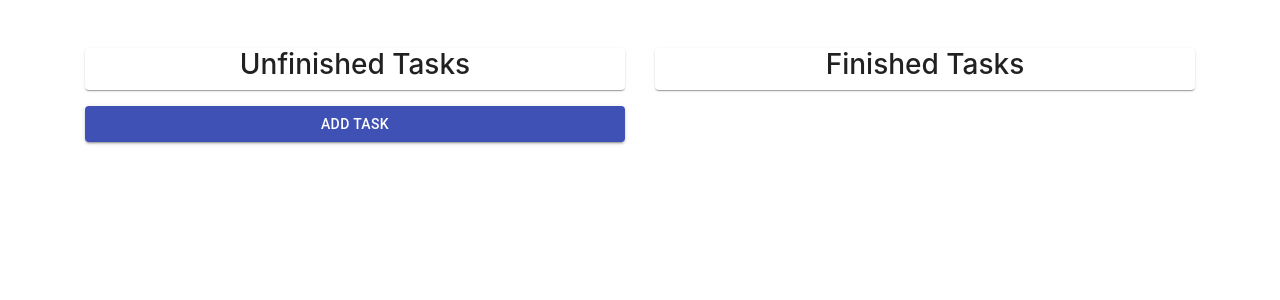
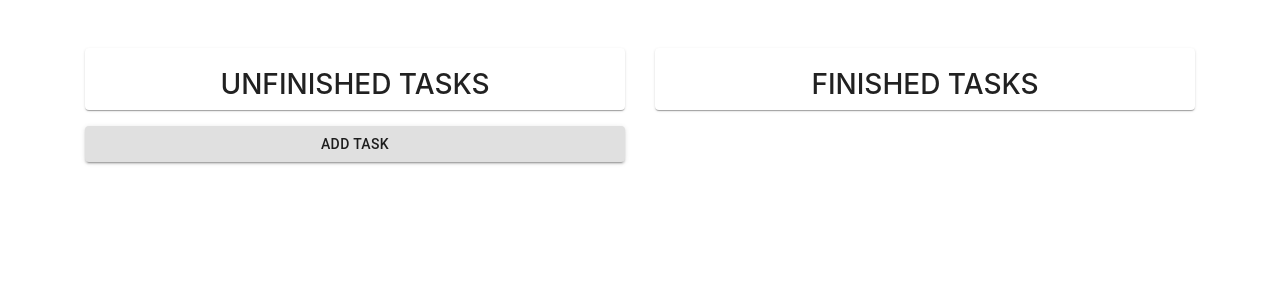
Before and after one commit to JannatJameel/ToDoList-Frontend, a React (Create React App) app: page / in a window 1280 px wide. Shown: the top 300 px of the page. Built offline with nearby package versions, Linux system fonts and the light colour scheme.

Commit message:
teeny tiny change

```diff
--- a/src/App.js
+++ b/src/App.js
@@ -1,16 +1,9 @@
 import { Route, Switch } from "react-router-dom";
-
 // Components
 import FinishedTasks from "./components/FinishedTasks";
 import UnFinishedTasks from "./components/UnFinishedTasks";
 import TaskForm from "./components/TaskForm";
 
-
-const style = {
-  root: {
-    backgroundColor: "grey",
-  },
-};
 
 function App() {
   return (
--- a/src/components/Buttons/AddButton.js
+++ b/src/components/Buttons/AddButton.js
@@ -3,8 +3,8 @@ import { Link } from "react-router-dom";
 
 const AddButton = () => {
   return (
-    <Link to="/form">
-      <Button variant="contained" color="primary" style={{width: "100%"}}>
+    <Link to="/form" style={{textDecoration: "none"}}>
+      <Button variant="contained" style={{width: "100%"}}>
         Add Task
       </Button>
     </Link>
--- a/src/components/Buttons/DeleteButton.js
+++ b/src/components/Buttons/DeleteButton.js
@@ -6,8 +6,6 @@ import { useDispatch } from "react-redux";
 
 const DeleteButton = ({taskId}) => {
     const dispatch = useDispatch();
-    console.log(taskId);
-
 
     return (
         <Button
--- a/src/components/Priority.js
+++ b/src/components/Buttons/Priority.js
@@ -1,4 +1,4 @@
-import { updateTask } from "../store/actions";
+import { updateTask } from "../../store/actions";
 import { useDispatch, useSelector } from "react-redux";
 import { useState } from "react";
 import Button from "@material-ui/core/Button";
--- a/src/components/FinishedTasks.js
+++ b/src/components/FinishedTasks.js
@@ -26,7 +26,7 @@ const FinishedTasks = () => {
 
   return (
     <TableContainer component={Paper} style={{topMargin: "50%"}}>
-      <h3 style={{textAlign: "center"}}>Finished Tasks</h3>
+      <h3 style={{textAlign: "center", marginTop: "20px"}}>FINISHED TASKS</h3>
       <Table className={classes.table} aria-label="simple table">
         <TableBody>{taskList}</TableBody>
       </Table>
--- a/src/components/Task.js
+++ b/src/components/Task.js
@@ -1,16 +1,13 @@
-import { useEffect } from "react";
 // Components
-import Priority from "./Priority";
+import Priority from "./Buttons/Priority";
 import DeleteButton from "./Buttons/DeleteButton";
 import CheckBox from "./Buttons/CheckBox";
-
 // Table
 import TableCell from "@material-ui/core/TableCell";
 import TableRow from "@material-ui/core/TableRow";
 
+
 const Task = ({ task }) => {
-
-  console.log(task.deadline);
   const days =
     (new Date(task.deadline).getTime() - new Date().getTime()) / 86400000;
   const time = (days % 1) * 24;
@@ -26,7 +23,7 @@ const Task = ({ task }) => {
         <CheckBox taskId={task.id} status={task.status} passed={passed}/>
       </TableCell>
       <TableCell>
-        {(days <= 0)? 0 : Math.ceil(days)} days remaining
+        due in {(days <= 0)? 0 : Math.ceil(days)} days
       </TableCell>
       <TableCell align="right">
         <DeleteButton taskId={task.id} passed={passed}/>
--- a/src/components/UnFinishedTasks.js
+++ b/src/components/UnFinishedTasks.js
@@ -21,10 +21,11 @@ const UnfinishedTasks = () => {
   const taskList = tasks
     .filter((task) => !task.status)
     .map((task) => <Task task={task} key={task.id} />);
+
   return (
     <>
     <TableContainer component={Paper}>
-      <h3 style={{textAlign: "center"}}>Unfinished Tasks</h3>
+      <h3 style={{textAlign: "center", marginTop: "20px"}}>UNFINISHED TASKS</h3>
       <Table className={classes.table} aria-label="simple table">
         <TableBody>{taskList}</TableBody>
       </Table>
--- a/src/styles.js
+++ b/src/styles.js
@@ -6,6 +6,6 @@ export const Form = styled.div`
 
 export const GlobalStyle = createGlobalStyle`
   body {
-    background-color: "#fefafb"
+    background-color: "grey"
   }
 `;
```
Lines whose indentation alone changed are shown as unchanged.
